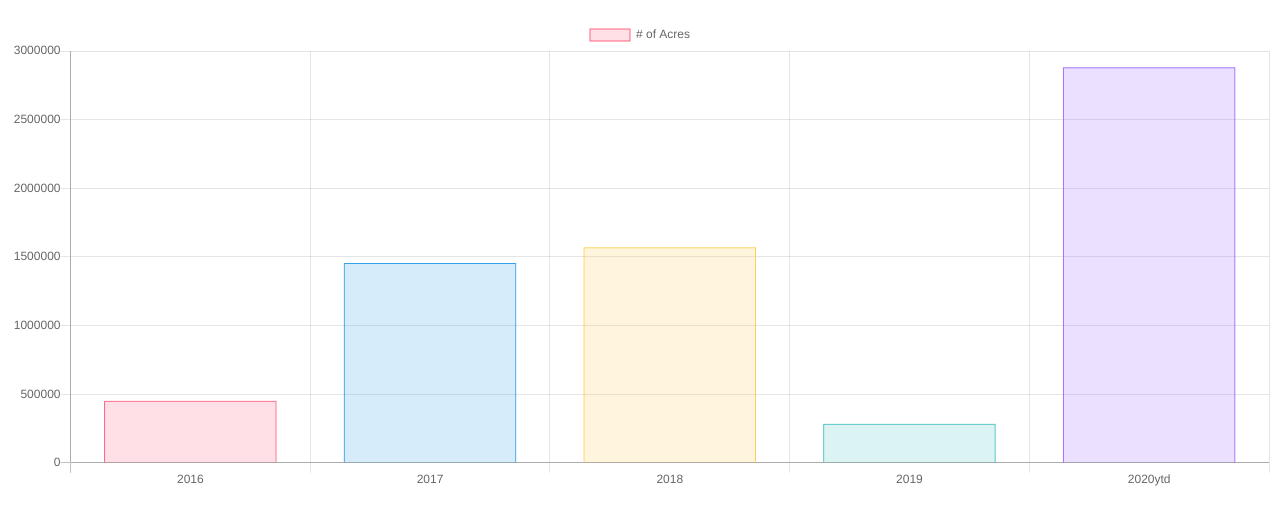
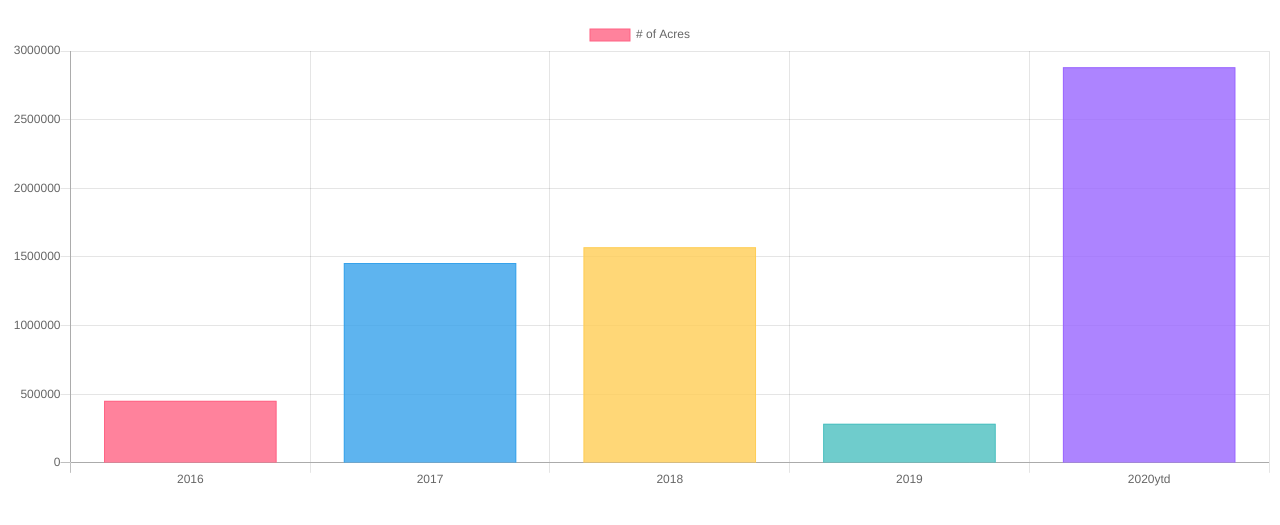
Before and after one commit to Cruzaflo/cal_fire, a plain HTML site: page chartsjs.html in a window 1280 px wide. Shown: the part 61-586 px from the top of the page. Drawn offline with nearby package versions, Linux system fonts and the light colour scheme.

Commit message:
Updated bar chart color opacity to .8

```diff
--- a/chartsjs.html
+++ b/chartsjs.html
@@ -19,12 +19,12 @@
                 label: '# of Acres',
                 data: [452406, 1455280, 1571007, 285439, 2882362],
                 backgroundColor: [
-                    'rgba(255, 99, 132, 0.2)',
-                    'rgba(54, 162, 235, 0.2)',
-                    'rgba(255, 206, 86, 0.2)',
-                    'rgba(75, 192, 192, 0.2)',
-                    'rgba(153, 102, 255, 0.2)',
-                    'rgba(255, 159, 64, 0.2)'
+                    'rgba(255, 99, 132, 0.8)',
+                    'rgba(54, 162, 235, 0.8)',
+                    'rgba(255, 206, 86, 0.8)',
+                    'rgba(75, 192, 192, 0.8)',
+                    'rgba(153, 102, 255, 0.8)',
+                    'rgba(255, 159, 64, 0.8)'
                 ],
                 borderColor: [
                     'rgba(255, 99, 132, 1)',
```
